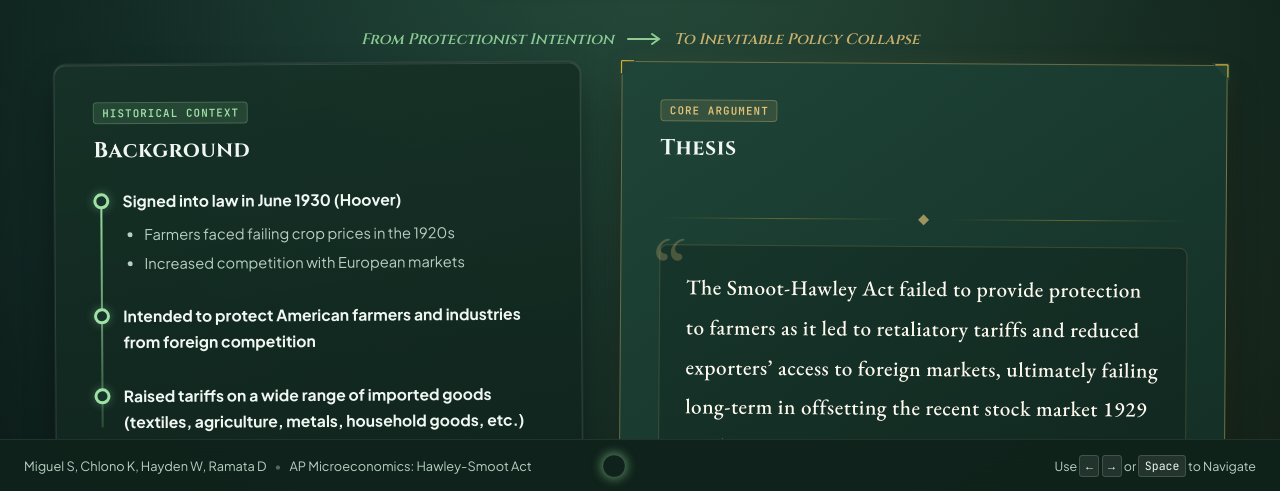
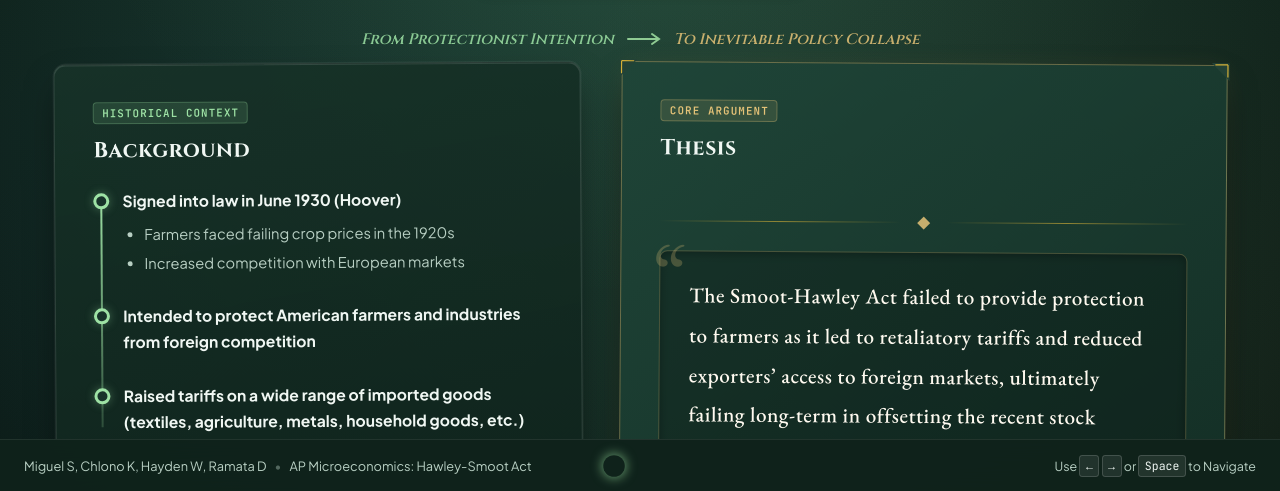
Before and after one commit to Valrivn/Ap-Micro-Website, a plain HTML site: page index.html in a window 1280 px wide. Shown: the part 309-800 px from the top of the page. Drawn offline with nearby package versions, Linux system fonts and the light colour scheme; a web font is replaced by a local one.

Commit message:
Fix cache-busting on stylesheet and add no-cache dev server

```diff
--- a/index.html
+++ b/index.html
@@ -10,7 +10,7 @@
   <link rel="preconnect" href="https://fonts.gstatic.com" crossorigin>
   <link href="https://fonts.googleapis.com/css2?family=Cinzel:wght@600;700;800&family=EB+Garamond:ital,wght@0,400..800;1,400..800&family=Plus+Jakarta+Sans:ital,wght@0,300;0,400;0,500;0,600;0,700;1,400&family=JetBrains+Mono:wght@400;500;600;700&family=Playfair+Display:ital,wght@0,600;1,400;1,600&family=Caveat:wght@600;700&display=swap" rel="stylesheet">
 
-  <link rel="stylesheet" href="styles.css">
+  <link rel="stylesheet" href="styles.css?v=20261018-editorial-v4">
 </head>
 <body class="deck-mode" id="app-body">
 
--- a/styles.css
+++ b/styles.css
@@ -574,40 +574,42 @@ body.document-mode .slide-dots-container {
   background: linear-gradient(145deg, #1f4538 0%, #132d24 100%);
   border: 1px solid rgba(229, 195, 120, 0.4);
   box-shadow: 0 16px 36px -10px rgba(0, 0, 0, 0.65), 0 0 25px rgba(229, 195, 120, 0.08);
-  display: flex;
-  flex-direction: column;
-  justify-content: center;
+  display: flex !important;
+  flex-direction: column !important;
+  justify-content: center !important;
   padding: 2.2rem 2.4rem;
-  gap: 1.1rem;
+  gap: 1.25rem;
 }
 
 .thesis-ornament-divider {
-  display: flex;
-  align-items: center;
-  justify-content: center;
-  gap: 0.8rem;
+  display: flex !important;
+  align-items: center !important;
+  justify-content: center !important;
+  gap: 0.9rem;
   width: 100%;
-  margin: 0.1rem 0;
-  opacity: 0.65;
+  margin: 0.2rem 0;
+  opacity: 0.85;
 }
 
 .thesis-ornament-divider .ornament-line {
-  flex: 1;
-  height: 1px;
-  background: linear-gradient(to right, transparent, rgba(212, 175, 55, 0.6), transparent);
+  flex: 1 1 0%;
+  height: 1.5px;
+  background: linear-gradient(to right, transparent, rgba(212, 175, 55, 0.75), transparent);
 }
 
 .thesis-ornament-divider .ornament-diamond {
   color: var(--accent-gold);
-  font-size: 0.72rem;
+  font-size: 0.85rem;
+  line-height: 1;
 }
 
 .thesis-quote-container {
   position: relative;
-  padding: 1.4rem 1.6rem;
-  background: rgba(0, 0, 0, 0.16);
-  border: 1px solid rgba(229, 195, 120, 0.18);
+  padding: 1.5rem 1.8rem;
+  background: rgba(0, 0, 0, 0.22);
+  border: 1px solid rgba(229, 195, 120, 0.25);
   border-radius: 8px;
+  box-shadow: inset 0 2px 10px rgba(0, 0, 0, 0.3);
 }
 
 .quote-mark {
```
Also changed, not shown: 1 other file.
